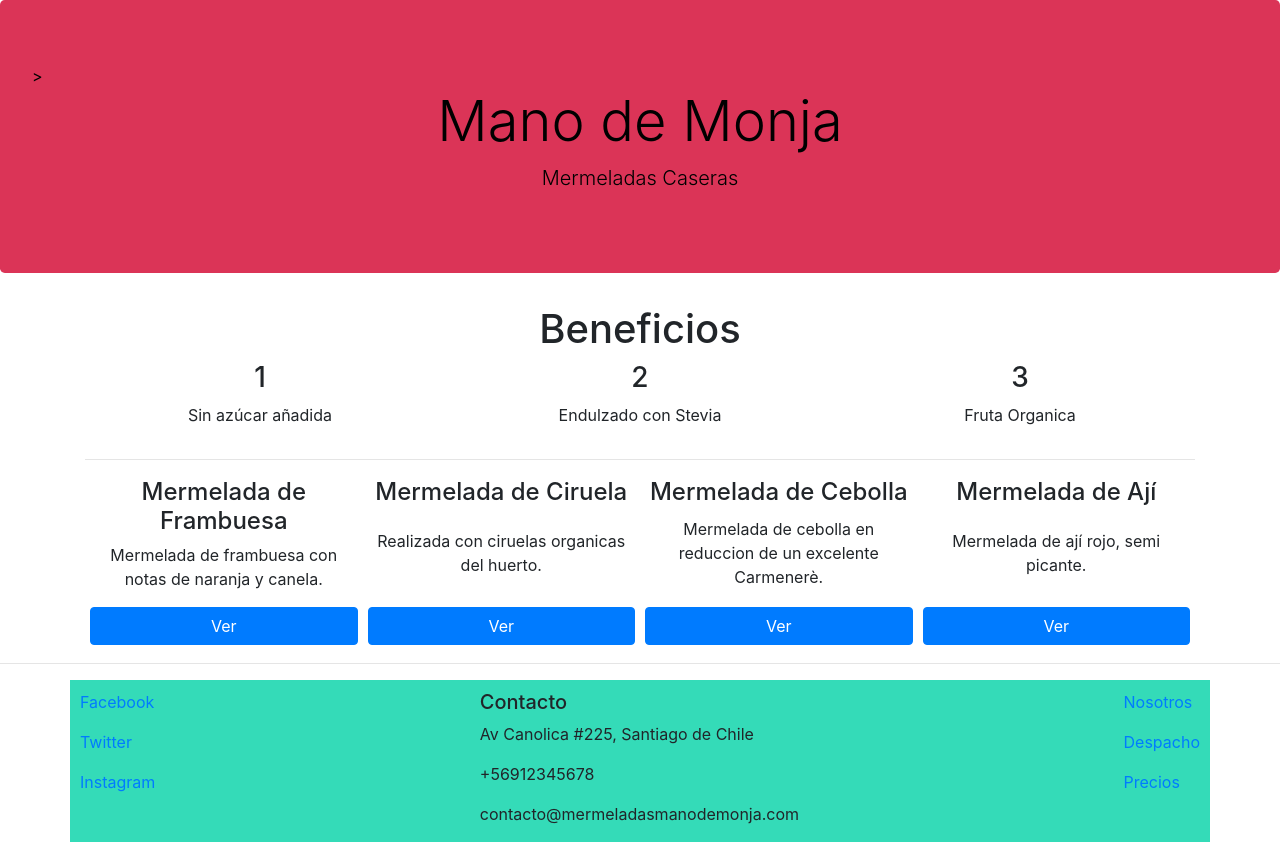
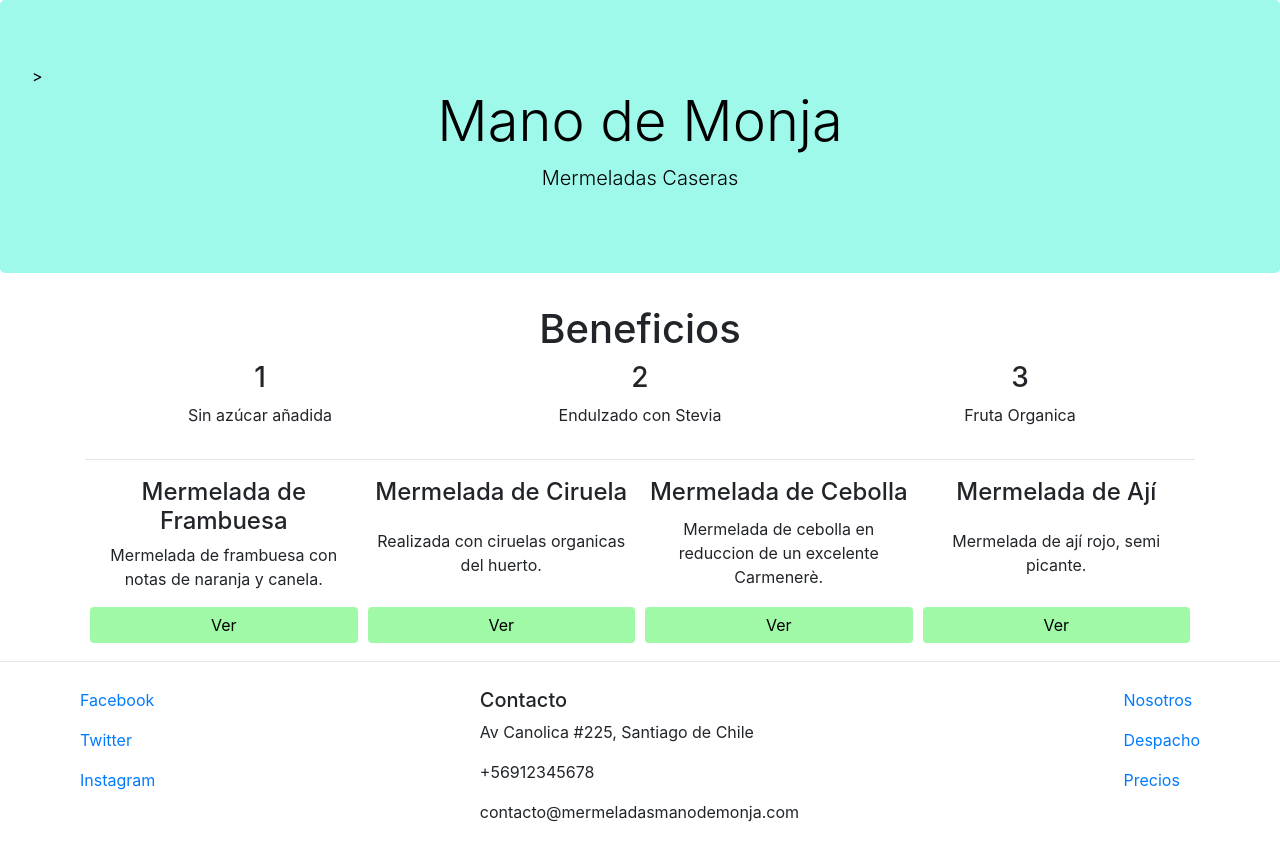
Before and after one commit to pcidsoto/Ejemplo-de-pagina-web-con-responsive, a website: page index.html in a window 1280 px wide. Drawn offline with nearby package versions, Linux system fonts and the light colour scheme.

Commit message:
Se aplica una unica etiqueta y color a botones

```diff
--- a/css/main.css
+++ b/css/main.css
@@ -1,12 +1,11 @@
 .jumbotron{
-    background-color: #DB3457;
+    background-color: #9FF9EB;
     color: black;
 }
 
 .footer{
     padding: 10px 10px 0 10px;
-    background-color:#34DBB8;
-    margin-bottom: 0px;
+
 }
 
 .card{
@@ -15,6 +14,9 @@
     border: none;
 }
 
-.btn-reserve{
+.btn{
     width: 100%;
+    background-color: #9FF9A6;
+    border: none;
+    color: black;
 }
```
